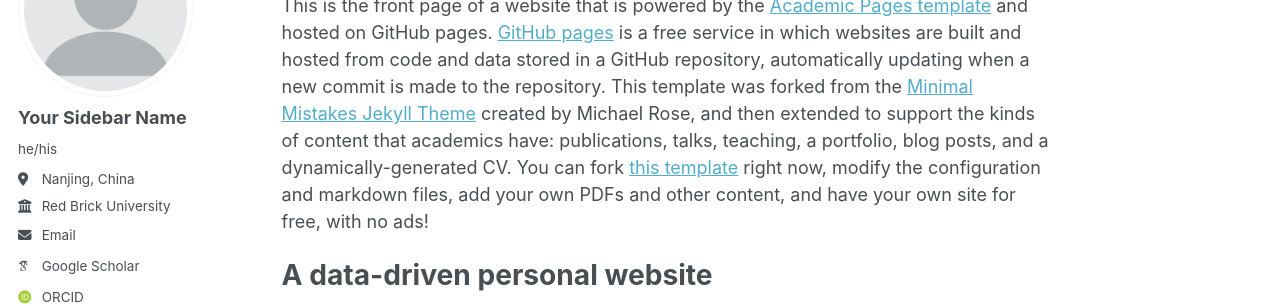
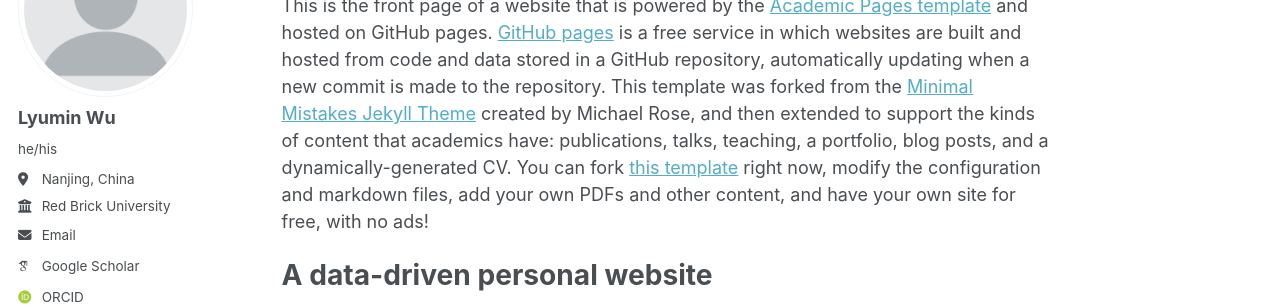
Before and after one commit to 001-lyumin/001-lyumin.github.io, a Jekyll site: the page built from _pages/about.md, in a window 1280 px wide. Shown: the part 177-483 px from the top of the page. Built offline with Jekyll 4.4.1, drawn with Linux system fonts in a browser that asks for light colours; some web fonts are replaced.

Commit message:
_config.yml

```diff
--- a/_config.yml
+++ b/_config.yml
@@ -23,7 +23,7 @@ repository               : "001-lyumin/001-lyumin.github.io"
 author:
   # Biographic information
   avatar           : "profile.png"
-  name             : "Your Sidebar Name"
+  name             : "Lyumin Wu"
   pronouns         : "he/his"# example: "she/her"
   bio              : #"Short biography for the left-hand sidebar"
   location         : "Nanjing, China"
```
